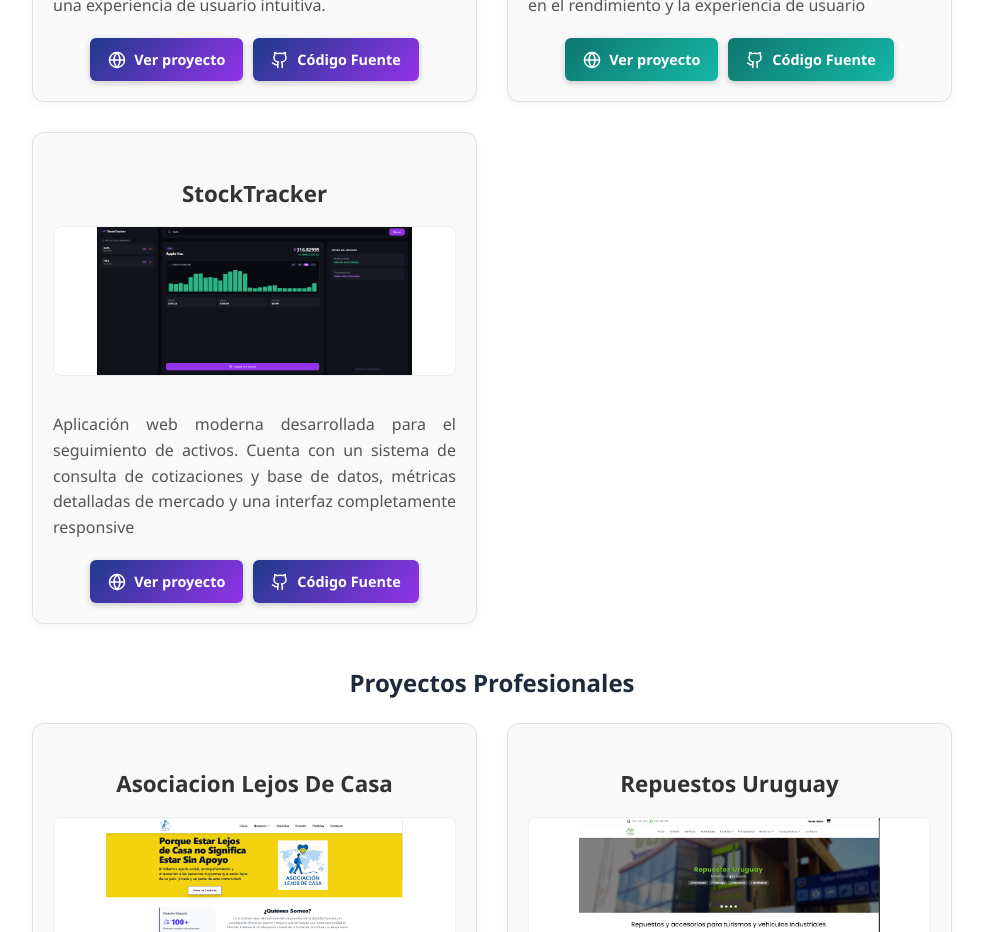
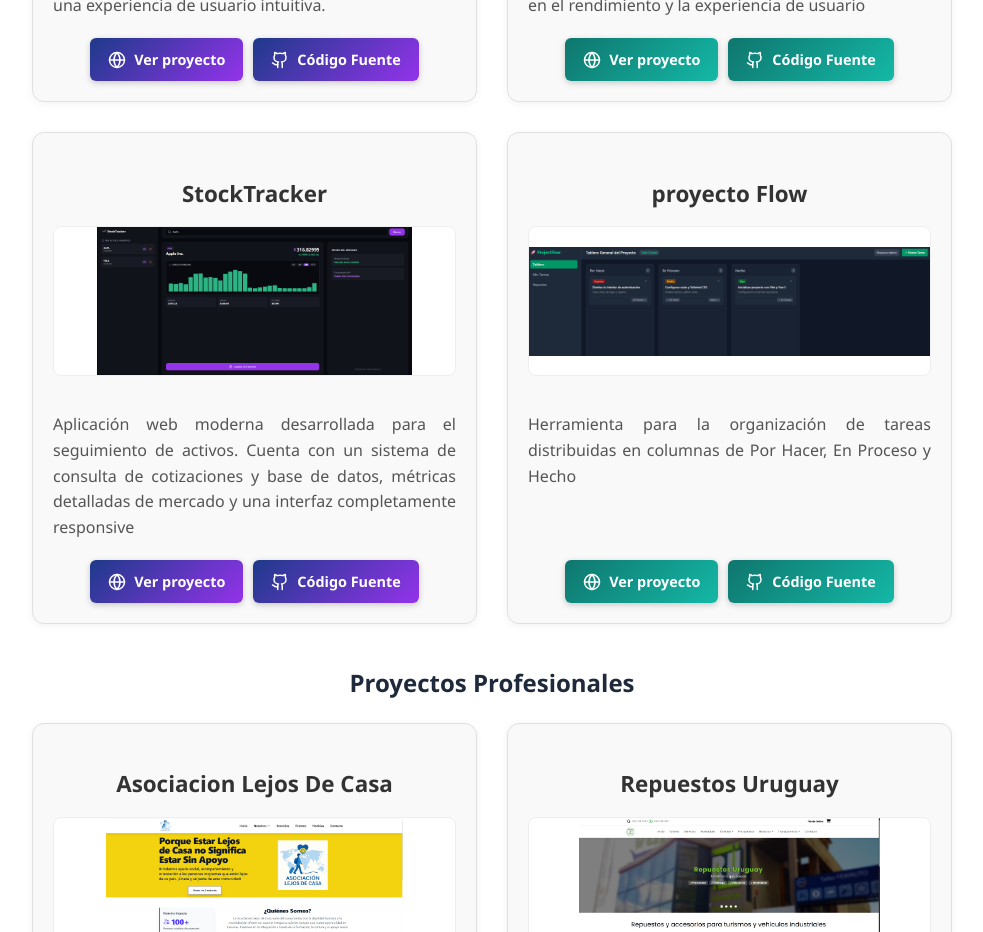
Before and after one commit to CarolinaOM/mi-cv, a React (Create React App) app: page /projects-full in a window 1280 px wide. Shown: the part 2820-3752 px from the top of the page, without its empty margins (148-1131 px from the left). Built offline with nearby package versions, Linux system fonts and the light colour scheme.

Commit message:
nuevo proyecto

```diff
--- a/src/components/ProyectPage.js
+++ b/src/components/ProyectPage.js
@@ -20,6 +20,7 @@ import lejosDeCasaImg from '../assets/images/lejos-de-casa.png';
 import ClimaImg from '../assets/images/Clima.png';
 import CafeteriaImg from '../assets/images/cafeteria.png';
 import StockTrackerImg from '../assets/images/proyecto.png';
+import proyectoFlowImg from '../assets/images/proyectoFlow.png';
 
 export default function ProyectPage({ language, onLanguageChange }) {
   const content = {
@@ -107,6 +108,13 @@ export default function ProyectPage({ language, onLanguageChange }) {
           image: StockTrackerImg,
           link: 'https://stock-tracke-app.netlify.app/',
           codeLink: 'https://github.com/CarolinaOM/stock-tracker/tree/main',
+        },
+        {
+          title: 'proyecto Flow',
+          description: `Herramienta para la organización de tareas distribuidas en columnas de Por Hacer, En Proceso y Hecho`,
+          image: proyectoFlowImg,
+          link: 'https://app-project-flow.netlify.app/',
+          codeLink: 'https://github.com/CarolinaOM/project-flow',
         },
       ],
       professionalProjects: [
@@ -223,6 +231,13 @@ export default function ProyectPage({ language, onLanguageChange }) {
           link: 'https://stock-tracke-app.netlify.app/',
           codeLink: 'https://github.com/CarolinaOM/stock-tracker/tree/main',
         },
+        {
+          title: 'proyecto Flow',
+          description: `Tool for organizing tasks into columns for To Do, In Progress, and Done`,
+          image: proyectoFlowImg,
+          link: 'https://app-project-flow.netlify.app/',
+          codeLink: 'https://github.com/CarolinaOM/project-flow',
+        },
       ],
       professionalProjects: [
         /*
@@ -259,7 +274,7 @@ export default function ProyectPage({ language, onLanguageChange }) {
 
   const getButtonClass = (title) => {
     const blueProjects = ['Buscador Disney', 'Disney Finder', 'Snake Game', 'La Table Du Chef', 'La Mirada De Tu Alma', 'Task App', 'Repuestos Uruguay', 'Atmos', 'StockTracker'];
-    const greenProjects = ['Piedra, Papel o Tijera', 'Rock, Paper, Scissors', 'Princess Peach Showtime', 'MacarmiDeli', 'MovieHub', 'Asociacion Lejos De Casa', 'Taller Femauto','Coffee House'];
+    const greenProjects = ['Piedra, Papel o Tijera', 'Rock, Paper, Scissors', 'Princess Peach Showtime', 'MacarmiDeli', 'MovieHub', 'Asociacion Lejos De Casa', 'Taller Femauto','Coffee House', 'proyecto Flow'];
 
     if (blueProjects.includes(title)) {
       return 'blue-gradient-button';
```
Also changed, not shown: src/assets/images/proyectoFlow.png (added).
